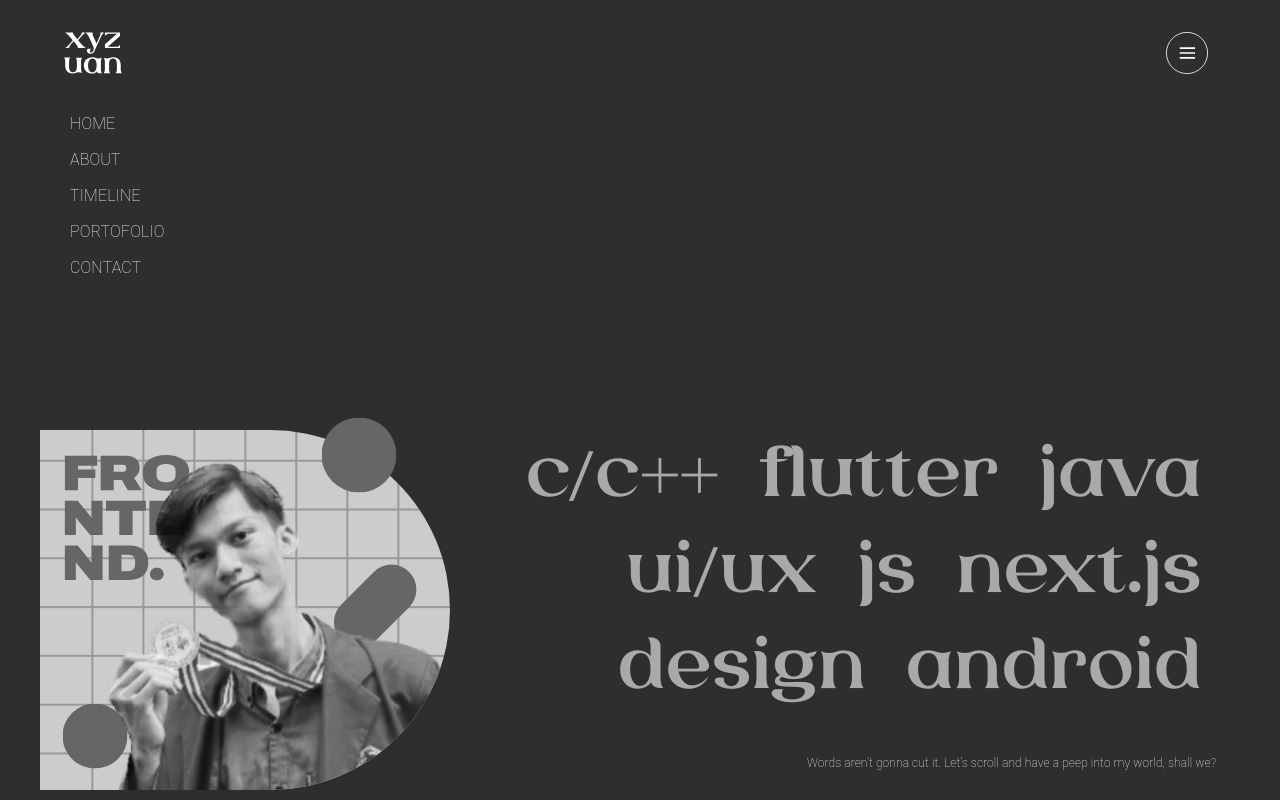
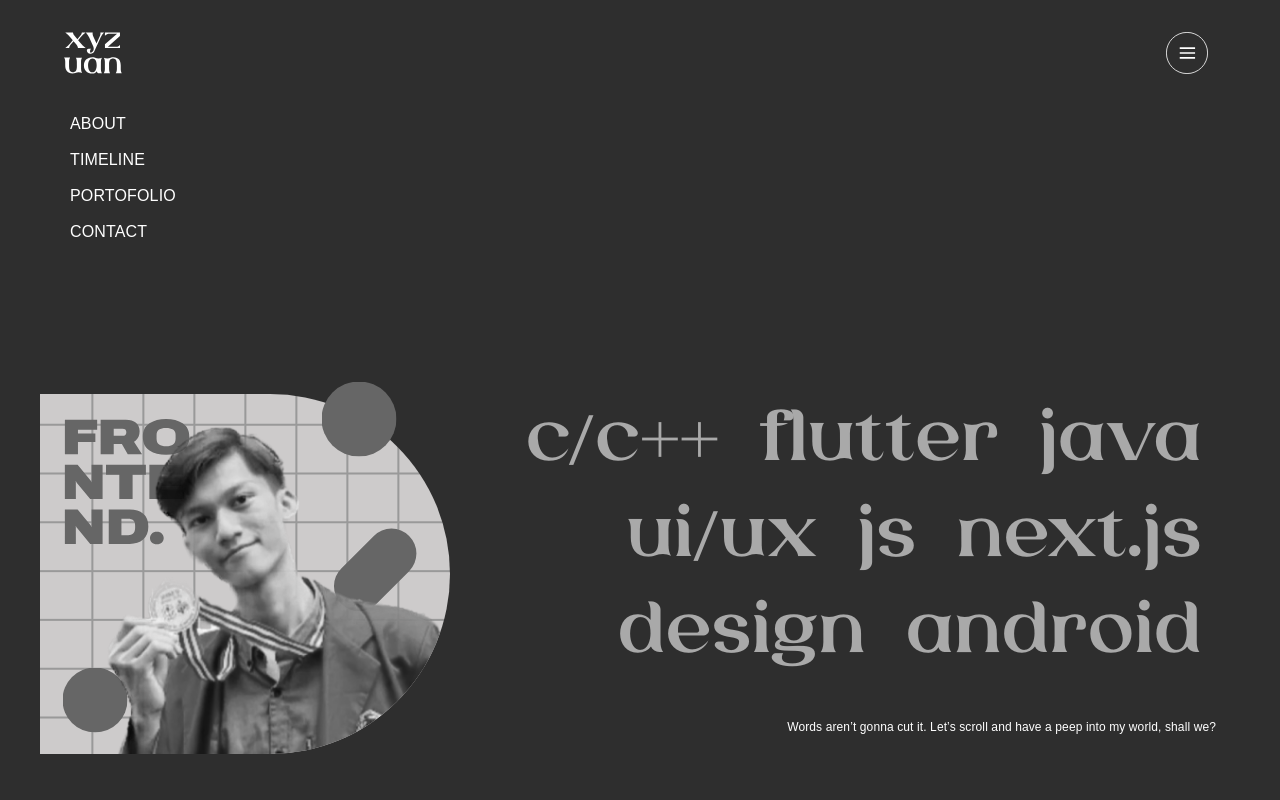
Before and after one commit to xyzuan/xyzuanFtReact, a Next.js app: page / in a window 1280 px wide. Both pictures are taken after a click on the button 1187 px from the left and 53 px from the top of the page. Shown: the top 800 px of the page. Built offline with nearby package versions, Linux system fonts and the light colour scheme.

Commit message:
main: Update font

```diff
--- a/src/app/components/Footer.tsx
+++ b/src/app/components/Footer.tsx
@@ -10,6 +10,7 @@ function Footer() {
         padding: "24px",
       }}
     >
+      <Link href="#" color="inherit" underline="none">
         <Typography
           sx={{
             fontFamily: "Laviossa",
@@ -19,38 +20,52 @@ function Footer() {
         >
           &lt;/xyzuan.
         </Typography>
+      </Link>
       <Grid>
-        <Link href="#" color="inherit" underline="none">
-          <Typography
-            sx={{ color: "#C1C1C1", fontWeight: 100, padding: "6px" }}
-          >
-            HOME
-          </Typography>
-        </Link>
         <Link href="#about" color="inherit" underline="none">
           <Typography
-            sx={{ color: "#C1C1C1", fontWeight: 100, padding: "6px" }}
+            sx={{
+              color: "#C1C1C1",
+              fontWeight: 100,
+              padding: "6px",
+              fontFamily: "Roboto Flex, sans-serif",
+            }}
           >
             ABOUT
           </Typography>
         </Link>
         <Link href="#timeline" color="inherit" underline="none">
           <Typography
-            sx={{ color: "#C1C1C1", fontWeight: 100, padding: "6px" }}
+            sx={{
+              color: "#C1C1C1",
+              fontWeight: 100,
+              padding: "6px",
+              fontFamily: "Roboto Flex, sans-serif",
+            }}
           >
             TIMELINE
           </Typography>
         </Link>
         <Link href="#portofolio" color="inherit" underline="none">
           <Typography
-            sx={{ color: "#C1C1C1", fontWeight: 100, padding: "6px" }}
+            sx={{
+              color: "#C1C1C1",
+              fontWeight: 100,
+              padding: "6px",
+              fontFamily: "Roboto Flex, sans-serif",
+            }}
           >
             PORTOFOLIO
           </Typography>
         </Link>
         <Link href="#contact" color="inherit" underline="none">
           <Typography
-            sx={{ color: "#C1C1C1", fontWeight: 100, padding: "6px" }}
+            sx={{
+              color: "#C1C1C1",
+              fontWeight: 100,
+              padding: "6px",
+              fontFamily: "Roboto Flex, sans-serif",
+            }}
           >
             CONTACT
           </Typography>
@@ -121,6 +136,7 @@ function Footer() {
           color: "#C1C1C1",
           fontWeight: "100",
           paddingX: "8px",
+          fontFamily: "Roboto Flex, sans-serif",
         }}
       >
         Designed with love by Jody Yuantoro
--- a/src/app/components/Header.tsx
+++ b/src/app/components/Header.tsx
@@ -59,6 +59,7 @@ function Header() {
             }}
           >
             <Image width="58" height="58" src="/assets/xyzuan.svg" alt="" />
+
             <Box sx={{ flexGrow: 1 }} />
             <IconButton onClick={toggleNavbar}>
               <Image
@@ -79,28 +80,47 @@ function Header() {
             }}
           >
             <Grid>
-              <Link href="#" color="inherit" underline="none">
-                <Typography sx={{ fontWeight: 100, padding: "6px" }}>
-                  HOME
-                </Typography>
-              </Link>
               <Link href="#about" color="inherit" underline="none">
-                <Typography sx={{ fontWeight: 100, padding: "6px" }}>
+                <Typography
+                  sx={{
+                    fontWeight: 100,
+                    padding: "6px",
+                    fontFamily: "Roboto Flex, sans-serif",
+                  }}
+                >
                   ABOUT
                 </Typography>
               </Link>
               <Link href="#timeline" color="inherit" underline="none">
-                <Typography sx={{ fontWeight: 100, padding: "6px" }}>
+                <Typography
+                  sx={{
+                    fontWeight: 100,
+                    padding: "6px",
+                    fontFamily: "Roboto Flex, sans-serif",
+                  }}
+                >
                   TIMELINE
                 </Typography>
               </Link>
               <Link href="#portofolio" color="inherit" underline="none">
-                <Typography sx={{ fontWeight: 100, padding: "6px" }}>
+                <Typography
+                  sx={{
+                    fontWeight: 100,
+                    padding: "6px",
+                    fontFamily: "Roboto Flex, sans-serif",
+                  }}
+                >
                   PORTOFOLIO
                 </Typography>
               </Link>
               <Link href="#contact" color="inherit" underline="none">
-                <Typography sx={{ fontWeight: 100, padding: "6px" }}>
+                <Typography
+                  sx={{
+                    fontWeight: 100,
+                    padding: "6px",
+                    fontFamily: "Roboto Flex, sans-serif",
+                  }}
+                >
                   CONTACT
                 </Typography>
               </Link>
--- a/src/app/sections/About/components/AboutDesc.tsx
+++ b/src/app/sections/About/components/AboutDesc.tsx
@@ -28,6 +28,7 @@ function AboutDesc() {
           sx={{
             fontSize: "14px",
             fontWeight: "100",
+            fontFamily: "Roboto Flex, sans-serif",
             userSelect: "none",
           }}
         >
--- a/src/app/sections/About/components/AboutHeader.tsx
+++ b/src/app/sections/About/components/AboutHeader.tsx
@@ -64,6 +64,7 @@ function AboutHeader() {
             lineHeight: "21px",
             textAlign: "right",
             userSelect: "none",
+            fontFamily: "Roboto Flex, sans-serif",
           }}
         >
           xdroidOSS
@@ -132,6 +133,7 @@ function AboutHeader() {
                   fontWeight: "100",
                   fontSize: "14px",
                   userSelect: "none",
+                  fontFamily: "Roboto Flex, sans-serif",
                 }}
               >
                 INDONESIA
@@ -150,6 +152,7 @@ function AboutHeader() {
                   fontWeight: "100",
                   fontSize: "14px",
                   userSelect: "none",
+                  fontFamily: "Roboto Flex, sans-serif",
                 }}
               >
                 20 Y/O CANCER
--- a/src/app/sections/Contact/ContactSection.tsx
+++ b/src/app/sections/Contact/ContactSection.tsx
@@ -22,6 +22,7 @@ function ContactSection() {
         sx={{
           fontSize: "14px",
           fontWeight: "100",
+          fontFamily: "Roboto Flex, sans-serif",
         }}
       >
         If want to meet up for work, contact me directly or fill out the form
--- a/src/app/sections/Hero/components/HeroTitle.tsx
+++ b/src/app/sections/Hero/components/HeroTitle.tsx
@@ -53,6 +53,7 @@ const HeroTitle = () => {
           textAlign: "left",
           userSelect: "none",
           transition: "0.3s ease",
+          fontFamily: "Roboto Flex, sans-serif",
           "@media (min-width: 1024px)": {
             textAlign: "right",
             paddingRight: "24px",
--- a/src/app/sections/Portfolio/PortofolioSection.tsx
+++ b/src/app/sections/Portfolio/PortofolioSection.tsx
@@ -23,6 +23,7 @@ function PortofolioSection() {
         sx={{
           fontWeight: "100",
           fontSize: "14",
+          fontFamily: "Roboto Flex, sans-serif",
           paddingBottom: "24px",
           userSelect: "none",
         }}
--- a/src/app/sections/Portfolio/components/PortofolioCard.tsx
+++ b/src/app/sections/Portfolio/components/PortofolioCard.tsx
@@ -46,6 +46,7 @@ function PortofolioCard({ title, desc, img }: PortofolioCardProps) {
           gutterBottom
           variant="h5"
           sx={{
+            fontFamily: "Roboto Flex, sans-serif",
             userSelect: "none",
           }}
         >
@@ -54,6 +55,7 @@ function PortofolioCard({ title, desc, img }: PortofolioCardProps) {
         <Typography
           variant="body2"
           sx={{
+            fontFamily: "Roboto Flex, sans-serif",
             userSelect: "none",
           }}
         >
```
Lines whose indentation alone changed are shown as unchanged.
